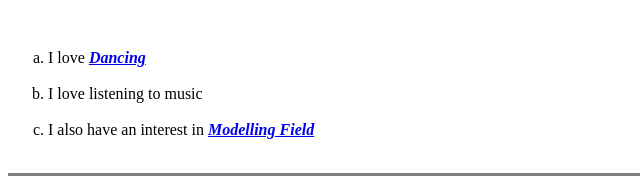
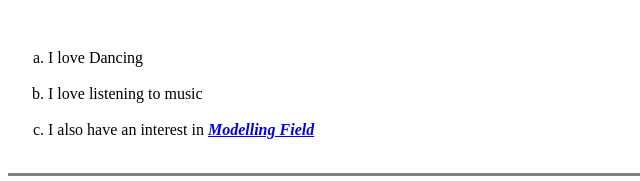
Before and after one commit to priyal2221/MyCV, a plain HTML site: page index.html in a window 1280 px wide. Shown: the part 823-1004 px from the top of the page, 0-640 px from the left. Drawn offline with Linux system fonts and the light colour scheme.

Commit message:
Update index.html

```diff
--- a/index.html
+++ b/index.html
@@ -73,7 +73,7 @@
             <hr size="3" noshade="">
             <h3>My Hobbies </h3><br>
                 <ol type="a">
-                    <li>I love <em><strong><a href ="Dance.MP4">Dancing</a></strong></em></li><br>
+                    <li>I love Dancing</li><br>
                     <li>I love listening to music</li><br>
                     <li>I also have an interest in <em><strong><a href="modelling.png">Modelling Field</a></strong></em></li><br>
                 </ol>
```
